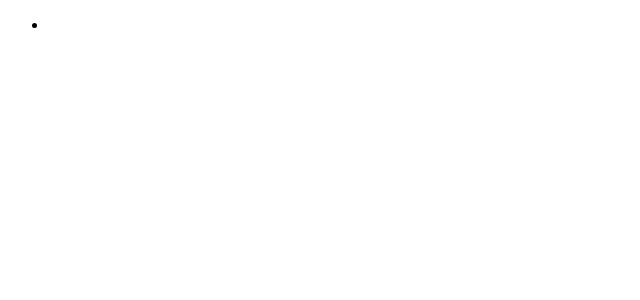
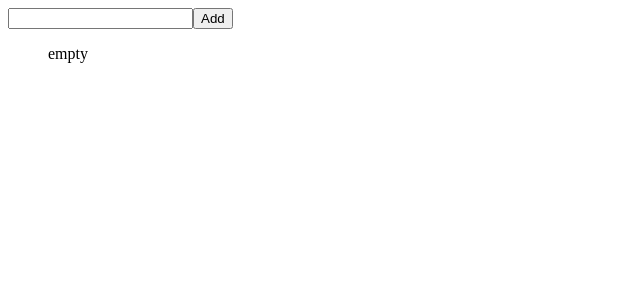
Before and after one commit to panteleymonchuk/todo-list, a React (Create React App) app: page / in a window 1280 px wide. Shown: the top 300 px of the page, without its empty margins (0-640 px from the left). Built offline with nearby package versions, Linux system fonts and the light colour scheme.

Commit message:
Done adding elements

```diff
--- a/src/App.css
+++ b/src/App.css
@@ -0,0 +1,2 @@
+li {
+  list-style-type: none; }
--- a/src/App.js
+++ b/src/App.js
@@ -3,19 +3,75 @@ import './App.css';
 
 class App extends Component {
 
-  static stat
+  constructor() {
+    super();
+
+    this.state = {
+      inputValue: '',
+      todoList: []
+    };
+  }
+
+  onInputChange = (e) => {
+    this.setState({
+      inputValue: e.target.value
+    });
+  };
+
+  handleAddToList = () => {
+
+    const todoItem = {
+
+    };
+
+    this.setState({
+      todoList: [...this.state.todoList, this.state.inputValue]
+    });
+
+    this.clearInput();
+  };
+
+  clearInput = () => {
+    this.setState({
+      inputValue: ''
+    });
+  };
 
   render() {
+
+    const { inputValue, todoList } = this.state;
+
+    console.log(todoList);
+
     return (
       <div className="App">
         <div className="todo">
           <div className="todo-input">
-
+            <input type="text" value={inputValue} onChange={this.onInputChange}/>
+            <button onClick={this.handleAddToList}>Add</button>
           </div>
           <div className="todo-list">
             <ul>
-              <li></li>
+              {
+                !!todoList.length ? (
+                    <ul>
+                      {
+                        todoList.map((item, i) => (
+                          <li htmlFor={`todo-number-${i}`} key={`todo-number-${i}`}>
+                            <input type="checkbox" id={`todo-number-${i}`} onClick={() => alert(1)}/>
+                            {item}
+                          </li>
+                        ))
+                      }
+                    </ul>
+                  ) : (
+                    <div>
+                      empty
+                    </div>
+                  )
+              }
             </ul>
+
           </div>
         </div>
       </div>
--- a/src/App.scss
+++ b/src/App.scss
@@ -1,2 +1,6 @@
 body {
 }
+
+li {
+  list-style-type: none;
+}
```
